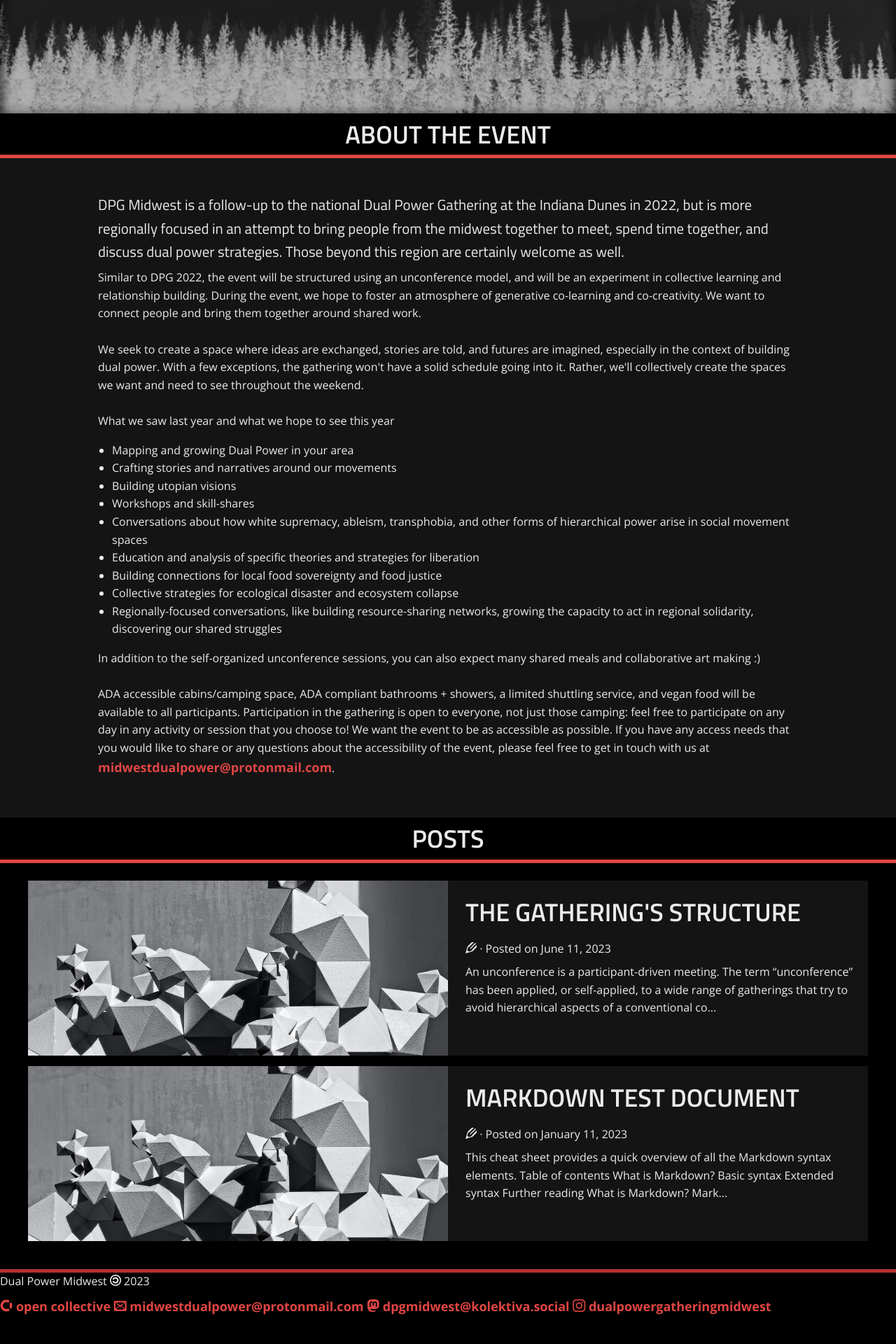
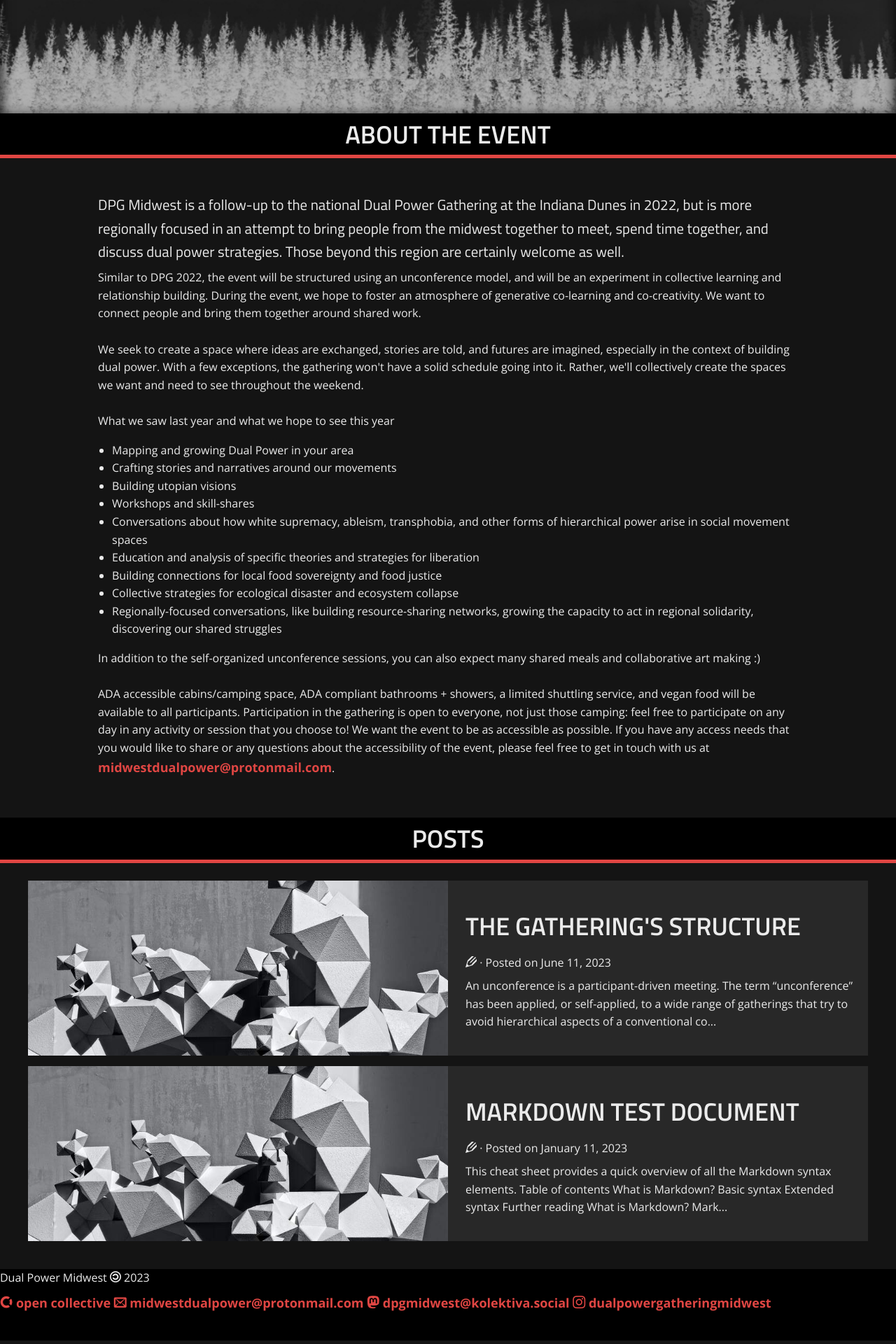
Before and after one commit to dpgmidwest/dev-website, a Jekyll site: the page built from index.html, in a window 1280 px wide. Shown: the part 974-2894 px from the top of the page at 70% size. Built offline with Jekyll 4.4.1, drawn with Linux system fonts in a browser that asks for light colours; some web fonts are replaced; the list of posts is cut into pages by our own code.

Commit message:
added grays and cardbg and fixed posts

```diff
--- a/css/default.css
+++ b/css/default.css
@@ -14,8 +14,6 @@
   display: flex;
   align-items: stretch;
   flex-direction: column;
-  background-color: var(--black);
-  border-bottom: 5px solid var(--red);
 }
 
 .post-image {
@@ -32,7 +30,7 @@
   display: grid;
   min-height: fit-content;
   margin: 0 15px 15px 15px;
-  background-color: var(--dark-gray);
+  background-color: var(--meddark-gray);
   grid-template-columns: repeat(2, 1fr);
   align-items: stretch;
 }
@@ -41,7 +39,7 @@
   display: grid;
   min-height: 250px;
   margin: 0 15px 15px 15px;
-  background-color: var(--dark-gray);
+  background-color: var(--meddark-gray);
   grid-template-columns: 1fr;
   align-items: center;
   padding: 10px 20px 10px 10px;
@@ -49,14 +47,14 @@
 
 .preview-content {
   width: 100%;
-  padding: 5px 5px 5px 25px;
+  padding: 25px 5px 25px 25px;
 }
 
 .preview-headline:hover {
   color: var(--light-red);
 }
 
-@media (max-width: 767) {
+@media (max-width: 767px) {
   .post {
     grid-template-columns: 100%;
     justify-items: stretch;
--- a/css/stylesheet.css
+++ b/css/stylesheet.css
@@ -2,7 +2,9 @@
     /* basic colors */
     --black: rgb(0, 0, 0);
     --dark-gray: rgb(20, 20, 20);
+    --meddark-gray: rgb(40, 40, 40);
     --med-gray: rgb(66, 66, 66);
+    --medlight-gray: rgb(112, 112, 112);
     --light-gray: rgb(190, 190, 190);
     --white: rgb(235, 235, 235);
     --red: rgb(183, 49, 49);
@@ -10,7 +12,7 @@
 
     /* background colors */
     --body-bg: var(--dark-gray);
-    --card-bg: var(--card-gray);
+    --card-bg: var(--meddark-gray);
     --header-bg: var(--black);
     --footer-bg: var(--black);
     --nav-bg: var(--red);
```
